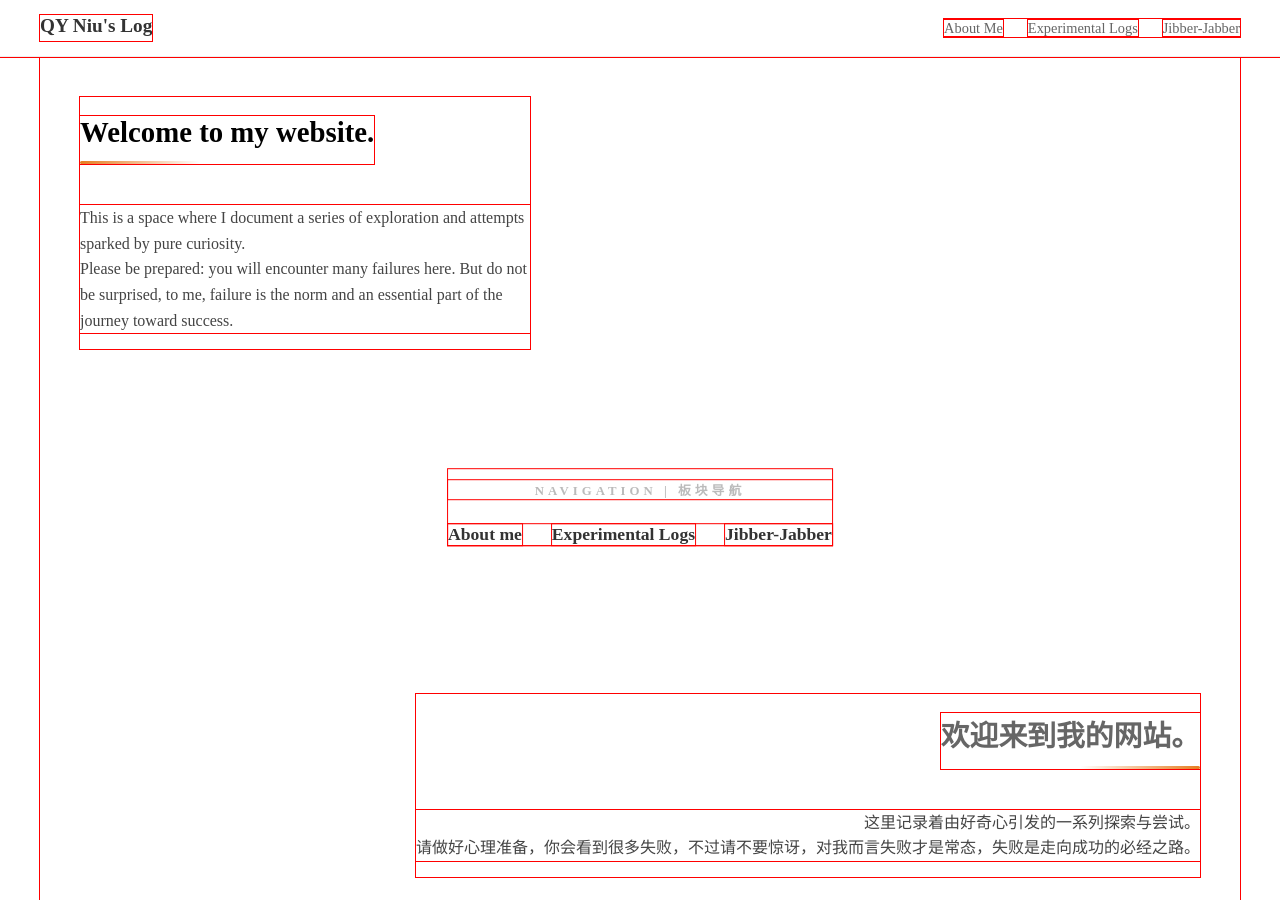
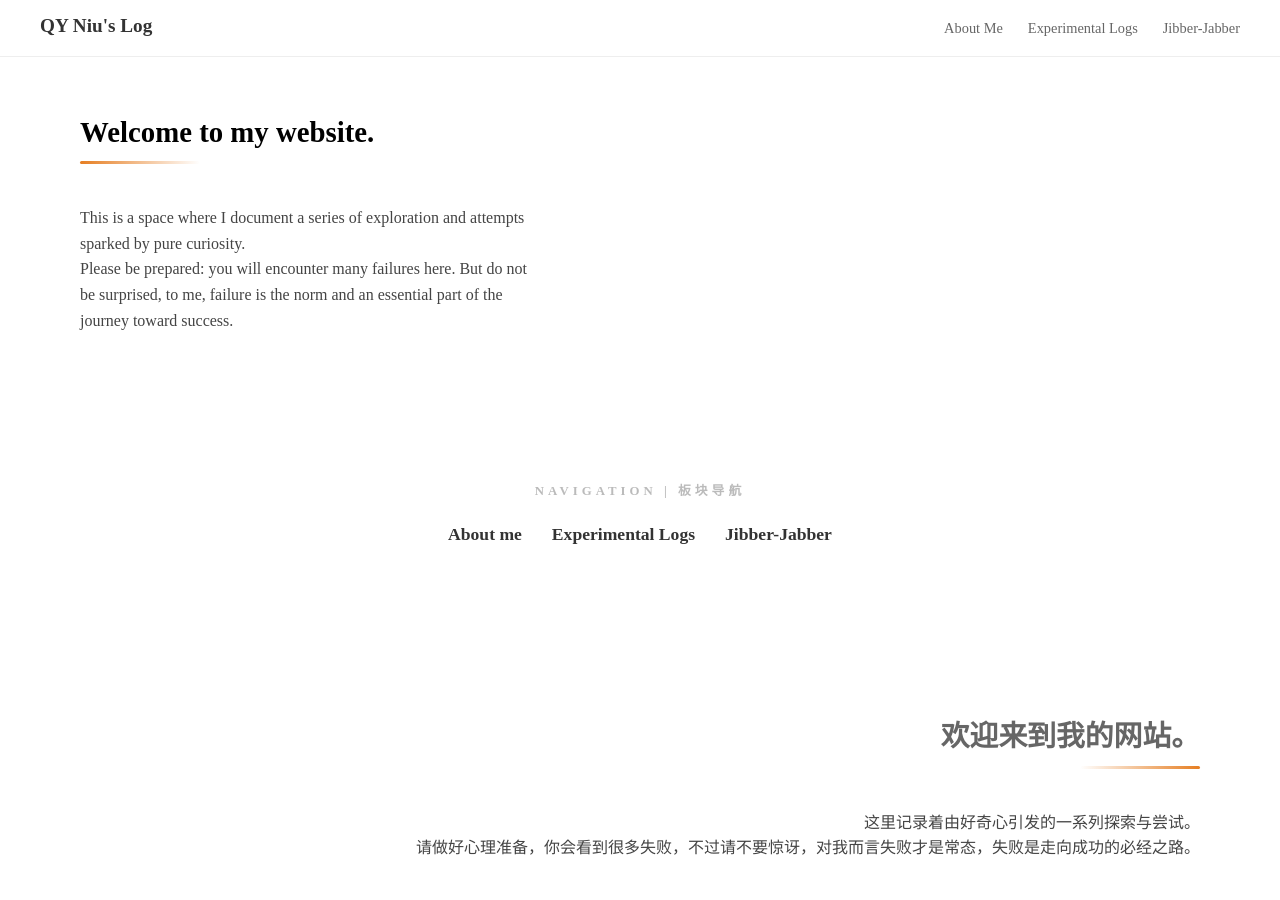
Before and after one commit to nqy-exp/nqy-exp.github.io, a Jekyll site: the page built from index.md, in a window 1280 px wide and 900 px high. Built offline with Jekyll 4.4.1, drawn with Linux system fonts in a browser that asks for light colours.

Commit message:
Update style.css

```diff
--- a/assets/css/style.css
+++ b/assets/css/style.css
@@ -1277,10 +1277,6 @@ box-shadow: 0 1px 2px rgba(0,0,0,0.05);
 .notice-zh { color: #a67c52; font-size: 10px; margin: 0; line-height: 1.3; }
 
 
-/* 【调试工具】仅用于寻找谁撑破了屏幕，看完了请删掉 */
-* {
-    outline: 1px solid red !important;
-}
 /* =========================================
    桌面端强制对称修复 (Desktop Symmetry Fix)
    ========================================= */
```
